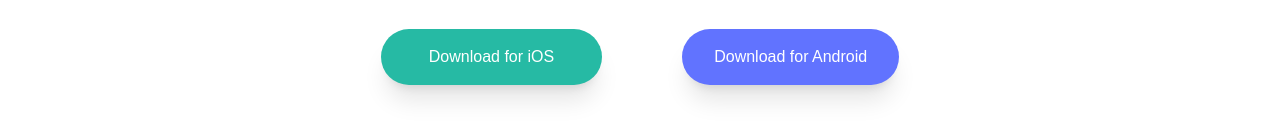
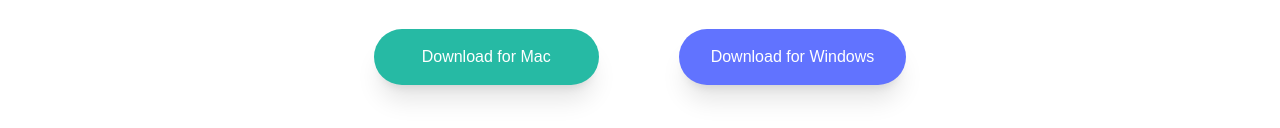
Before and after one commit to samiulfahad/frontend-tailwindcss-project-1, a website: page index.html in a window 1280 px wide. Shown: the part 480-608 px from the top of the page. Drawn offline with Linux system fonts and the light colour scheme; a web font is replaced by a local one.

Commit message:
Initial commit

```diff
--- a/index.html
+++ b/index.html
@@ -21,8 +21,8 @@
                 Lorem ipsum dolor sit amet consectetur adipisicing elit. Quis nihil cupiditate eum, id dolores consectetur pariatur nobis a vero minus. Lorem, ipsum dolor sit amet consectetur adipisicing elit. Maiores iure mollitia dignissimos nostrum nesciunt distinctio delectus ipsa deleniti fuga illo.
             </p>
             <div class="flex flex-col md:flex-row justify-center space-x-0 md:space-x-20 w-full mb-10">
-                <a href="#" class="bg-strongCyan rounded-full py-4 px-4 md:px-12 mt-8 shadow-xl text-white hover:opacity-80 duration-200">Download for iOS</a>
-                <a href="#" class="bg-lightBlue rounded-full py-4 md:px-8 mt-8 shadow-xl text-white hover:opacity-80 duration-200">Download for Android</a>
+                <a href="#" class="bg-strongCyan rounded-full py-4 px-4 md:px-12 mt-8 shadow-xl text-white hover:opacity-80 duration-200">Download for Mac</a>
+                <a href="#" class="bg-lightBlue rounded-full py-4 md:px-8 mt-8 shadow-xl text-white hover:opacity-80 duration-200">Download for Windows</a>
             </div>
         </div>
     </section>
```
